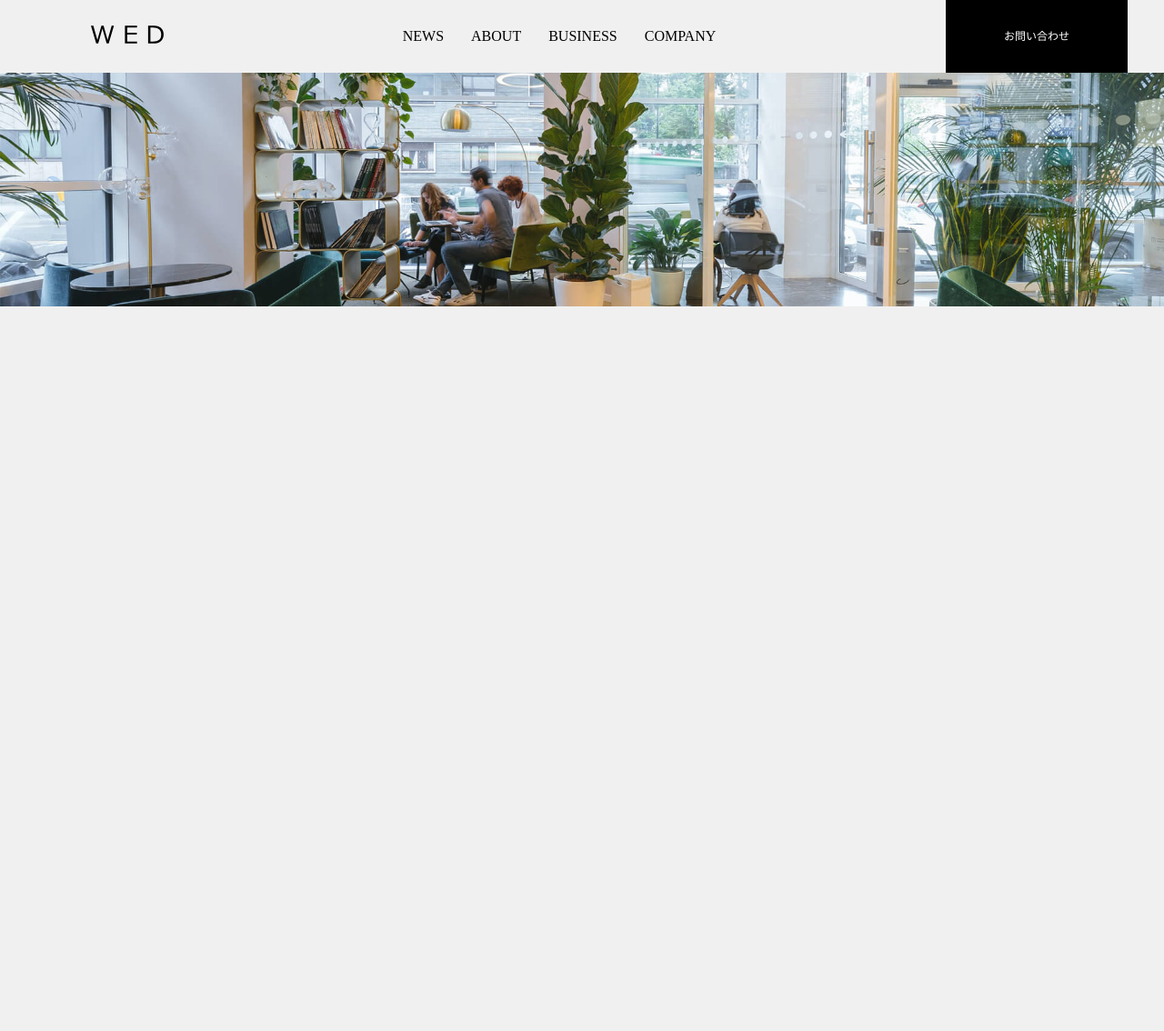
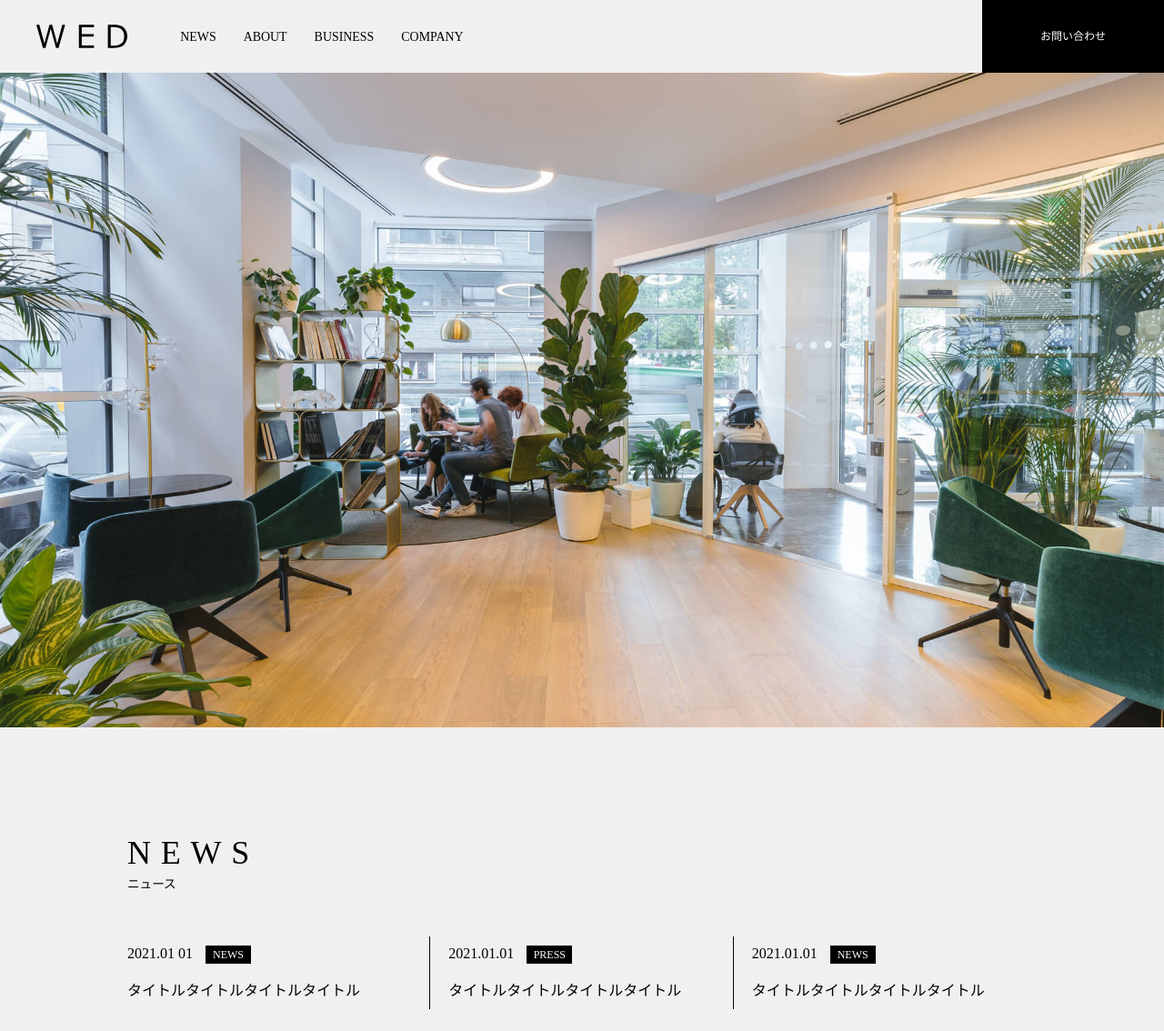
Before and after one commit to bz55fmtt2-cyber/Web-Entertainment-Design, a plain HTML site: page index.html in a window 1280 px wide. Shown: the whole page at 91% size. Before the commit the page ends 800 px from the top, so only its background shows below. Drawn offline with Linux system fonts and the light colour scheme.

Commit message:
Add files via upload

```diff
--- a/index.html
+++ b/index.html
@@ -13,6 +13,7 @@
 <body>
 
   <header>
+    <div class="header-left wapper">
       <h1 class="logo">
         <a href="index.html"><img src="logo.svg"></a>
       </h1>
@@ -26,12 +27,49 @@
           </ul>
         </nav>
       </div>
+    </div>
     <a href="#" class="contact">お問い合わせ</a>
   </header>
 
   <main>
+
+    <section id="mainvisual">
       <img src="mainvisual.jpg">
+    </section>
   </main>
+
+  <section id="news" class="wapper">
+    <h2 class="section-title">
+      <span class="en">NEWS</span>
+      <span class="ja">ニュース</span>
+    </h2>
+
+    <ul class="list">
+      <li>
+        <div class="date-area">
+          <time datetime="2021-01-01">2021.01
+            01
+          </time>
+          <span>NEWS</span>
+        </div>
+        <p>タイトルタイトルタイトルタイトル</p>
+      </li>
+      <li>
+        <div class="date-area">
+          <time datetime="2021-01-01">2021.01.01</time>
+          <span>PRESS</span>
+        </div>
+        <p>タイトルタイトルタイトルタイトル</p>
+      </li>
+      <li>
+        <div class="date-area">
+          <time datetime="2021-01-01">2021.01.01</time>
+          <span>NEWS</span>
+        </div>
+        <p>タイトルタイトルタイトルタイトル</p>
+      </li>
+    </ul>
+  </section>
 
 
 </body>
--- a/style.css
+++ b/style.css
@@ -5,8 +5,6 @@
   padding: 0;
   box-sizing: border-box;
   font-size: 16px;
-  color: #000;
-  text-decoration: none;
 }
 
 li {
@@ -15,10 +13,28 @@ li {
 
 img{
   max-width: 100%;
+  display: block;
+}
+
+a{
+  text-decoration: none;
+  color: #000;
 }
 
 body {
   background-color: #f0f0f0;
+}
+
+.section-title .ja{
+  display: block;
+  font-size: 0.85rem;
+  margin-bottom: 36px;
+}
+
+.wapper{
+  width: 100%;
+  max-width: 1032px;
+  margin: 0 auto;
 }
 
 /* header */
@@ -26,32 +42,32 @@ header {
   display: flex;
   justify-content: space-between;
   align-items: center;
-  padding: 0 40px;
-  margin: 0 0 0 60px;
   height: 80px;
 }
 
 header img {
-  width: 80px;
-  height: auto;
+  width: auto;
+  height: 26px;
 }
 
-header h1{
-  margin-right: 40px;
+.header-left{
+  display: flex;
+  align-items: center;
+  padding: 0 16px;
 }
 
 .container ul {
   display: flex;
+  align-items: center;
+  padding-left: 17%;
 }
 
 .container ul li{
 margin-right: 30px;
-
 }
 
-header .container {
-  display: flex;
-  align-items: center;
+header a{
+  font-size: 0.87rem;
 }
 
 .contact{
@@ -64,6 +80,10 @@ header .container {
   text-align: center;
 }
 
+.contact:hover{
+  background-color: #333;
+}
+
 
 @media(max-width: 900px) {
 
@@ -72,8 +92,70 @@ header .container {
 
 /* main */
 
-main img {
+#mainvisual{
   width: 100%;
-  height: 257px;
+  height: auto;
+  margin-bottom: 120px;
+}
+
+#mainvisual img{
+  width: 100%;
+  height: calc(100vh - 80px);
   object-fit: cover;
 }
+
+/* news */
+
+#news {
+  padding: 0 16px;
+  margin-bottom: 120px;
+}
+
+#news .section-title{
+  font-weight: normal;
+  line-height: 1;
+  margin-bottom: 50px;
+}
+
+#news .section-title .en{
+  display: block;
+  font-size: 2.25rem;
+  letter-spacing: 0.3em;
+  margin-bottom: 10px;
+}
+
+#news .list{
+  display: flex;
+  justify-content: space-between;
+}
+
+#news .list li{
+  width: calc(100% / 3);
+  border-right: solid 1px #000;
+  padding: 10px 20px;
+}
+
+#news .list li:first-child {
+  padding-left: 0;
+}
+
+#news .list li:last-child {
+  border-right: none;
+  padding-right: 0;
+}
+
+#news .list li .date-area{
+  margin-bottom: 16px;
+}
+
+#news .list li .date-area span{
+  width: 50px;
+  height: 20px;
+  line-height: 20px;
+  background-color: #000;
+  color: #fff;
+  display: inline-block;
+  font-size: 0.75rem;
+  margin-left: 10px;
+  text-align: center;
+}
```
Lines whose indentation alone changed are shown as unchanged.
